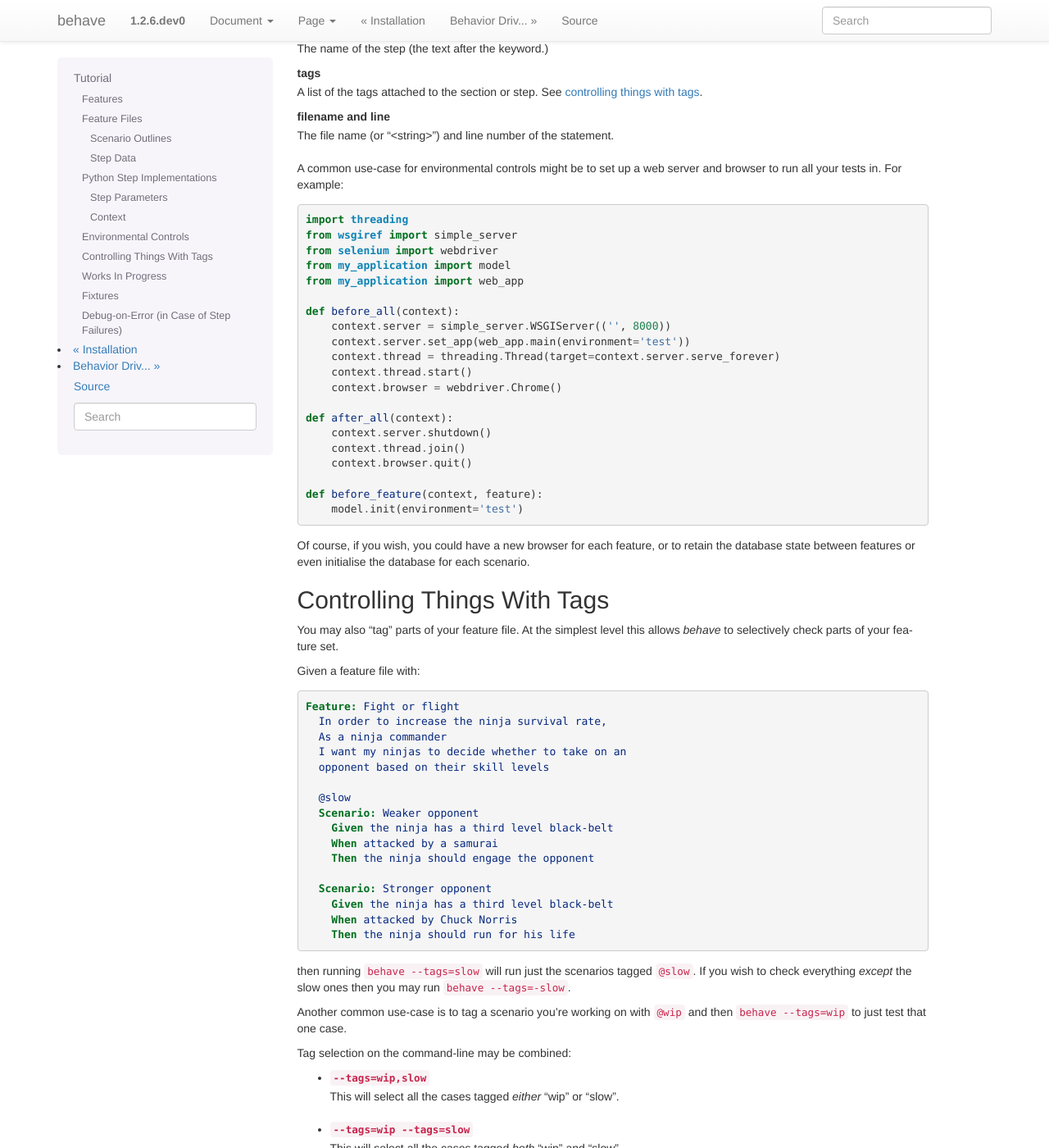
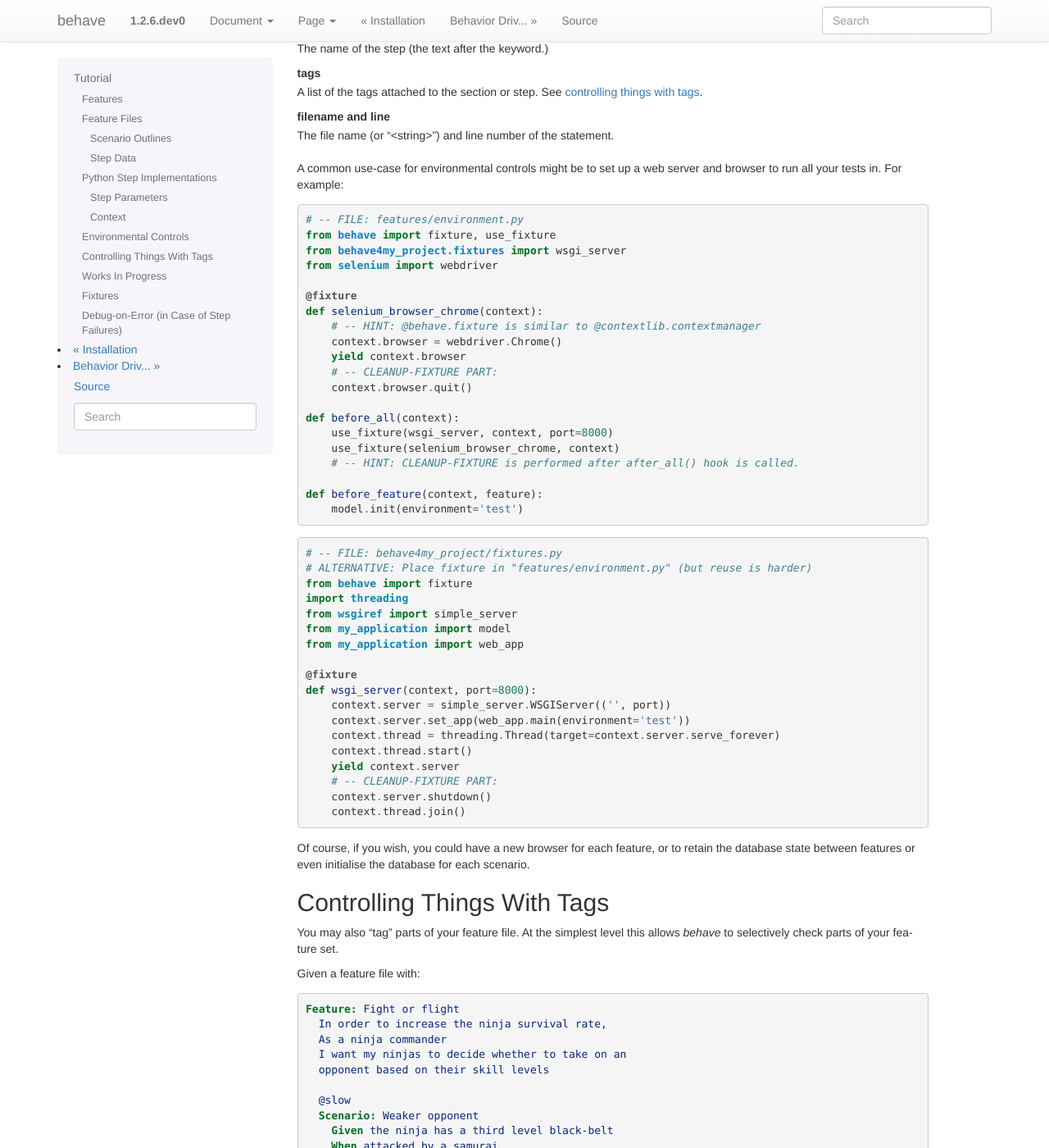
Before and after one commit to zhwei820/behave, a Sphinx documentation site: the page built from docs/tutorial.rst, in a window 1280 px wide and 1400 px high, scrolled down 6821 px. Shown: the whole window at 82% size. Built offline with Sphinx 7.4.7, drawn with Linux system fonts in a browser that asks for light colours; some of the changed text lies outside the part shown.

Commit message:
Use fixtures to examples (as hint how things should be used in the future).

```diff
--- a/docs/index.rst
+++ b/docs/index.rst
@@ -36,8 +36,8 @@ Contents
    behave
    api
    fixtures
-   django
-   flask
+   usecase_django
+   usecase_flask
    practical_tips
    comparison
    new_and_noteworthy
--- a/docs/tutorial.rst
+++ b/docs/tutorial.rst
@@ -465,26 +465,49 @@ server and browser to run all your tests in. For example:
 
 .. code-block:: python
 
+    # -- FILE: features/environment.py
+    from behave import fixture, use_fixture
+    from behave4my_project.fixtures import wsgi_server
+    from selenium import webdriver
+
+    @fixture
+    def selenium_browser_chrome(context):
+        # -- HINT: @behave.fixture is similar to @contextlib.contextmanager
+        context.browser = webdriver.Chrome()
+        yield context.browser
+        # -- CLEANUP-FIXTURE PART:
+        context.browser.quit()
+
+    def before_all(context):
+        use_fixture(wsgi_server, context, port=8000)
+        use_fixture(selenium_browser_chrome, context)
+        # -- HINT: CLEANUP-FIXTURE is performed after after_all() hook is called.
+
+    def before_feature(context, feature):
+        model.init(environment='test')
+
+
+.. code-block:: python
+
+    # -- FILE: behave4my_project/fixtures.py
+    # ALTERNATIVE: Place fixture in "features/environment.py" (but reuse is harder)
+    from behave import fixture
     import threading
     from wsgiref import simple_server
-    from selenium import webdriver
     from my_application import model
     from my_application import web_app
 
-    def before_all(context):
-        context.server = simple_server.WSGIServer(('', 8000))
+    @fixture
+    def wsgi_server(context, port=8000):
+        context.server = simple_server.WSGIServer(('', port))
         context.server.set_app(web_app.main(environment='test'))
         context.thread = threading.Thread(target=context.server.serve_forever)
         context.thread.start()
-        context.browser = webdriver.Chrome()
-
-    def after_all(context):
+        yield context.server
+        # -- CLEANUP-FIXTURE PART:
         context.server.shutdown()
         context.thread.join()
-        context.browser.quit()
 
-    def before_feature(context, feature):
-        model.init(environment='test')
 
 Of course, if you wish, you could have a new browser for each feature, or to
 retain the database state between features or even initialise the database
@@ -557,20 +580,15 @@ browser and web server then you could tag them ``@browser``:
 
 .. code-block:: python
 
+    # -- FILE: features/environment.py
+    # HINT: Reusing some code parts from above.
+    ...
+
     def before_feature(context, feature):
         model.init(environment='test')
         if 'browser' in feature.tags:
-            context.server = simple_server.WSGIServer(('', 8000))
-            context.server.set_app(web_app.main(environment='test'))
-            context.thread = threading.Thread(target=context.server.serve_forever)
-            context.thread.start()
-            context.browser = webdriver.Chrome()
-
-    def after_feature(context, feature):
-        if 'browser' in feature.tags:
-            context.server.shutdown()
-            context.thread.join()
-            context.browser.quit()
+            use_fixture(wsgi_server, context)
+            use_fixture(selenium_browser_chrome, context)
 
 
 Works In Progress
```
Also changed, not shown: docs/practical_tips.rst (+19 -9 lines), docs/usecase_django.rst (renamed from docs/django.rst, +26 -11 lines), docs/usecase_flask.rst (renamed from docs/flask.rst, +10 -3 lines).
